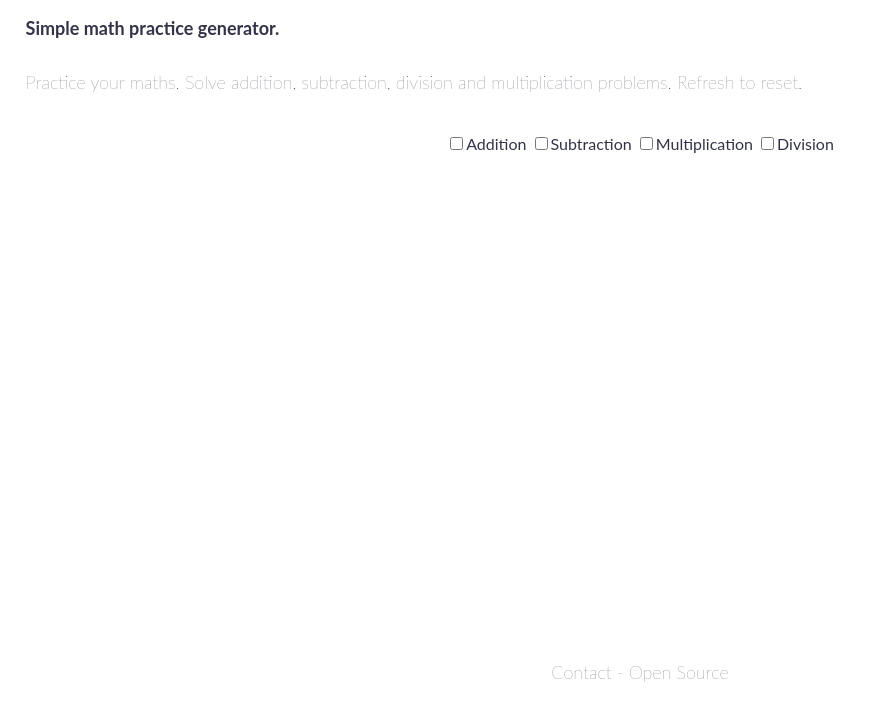
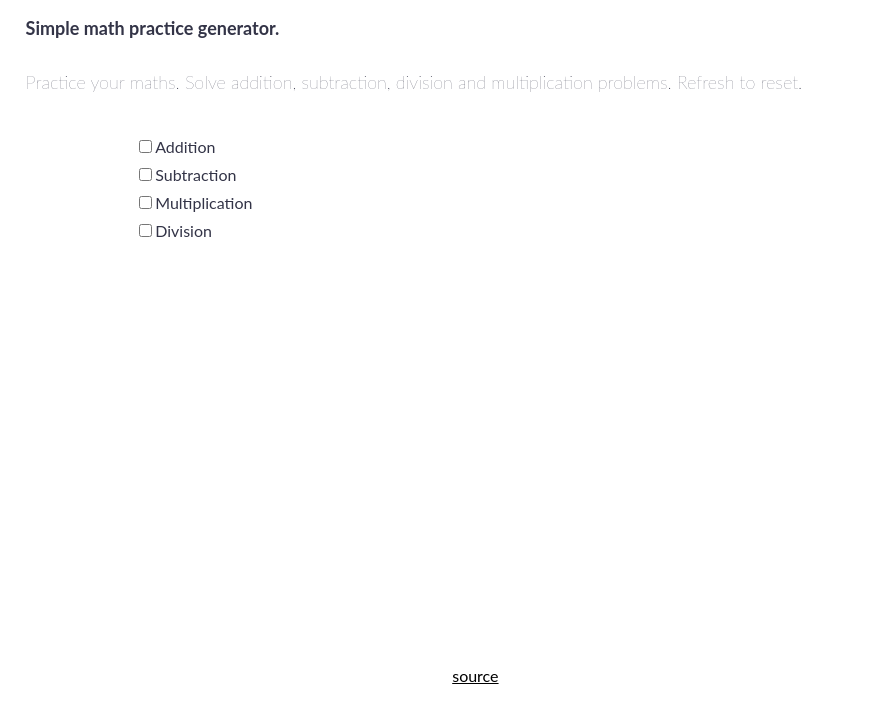
Before and after one commit to khlam/math, a plain HTML site: page index.html in a window 1280 px wide. Shown: the part 94-800 px from the top of the page, without its empty margins (0-870 px from the left). Drawn offline with Linux system fonts and the light colour scheme.

Commit message:
layout update

```diff
--- a/css/style.css
+++ b/css/style.css
@@ -1,11 +1,3 @@
-.footer {
-    position: fixed;
-    left: 0;
-    bottom: 0;
-    width: 100%;
-    text-align: center;
- }
-
 input[type="number"]{
     font-size: 24px;
     text-decoration:none;
@@ -18,9 +10,12 @@ input[type="number"]::-webkit-outer-spin-button, input[type="number"]::-webkit-i
     margin: 0;
 }
 
+input {
+    font-size: 5em;
+}
 
 .question {
-    font-size: 1em;
+    font-size: 5em;
 }
 
 td.correctAnswer {
@@ -37,3 +32,25 @@ td.wrongAnswer {
     padding-top: 30px;
     z-index: -1;
 }
+
+a {
+    color: black;
+}
+
+a:hover {
+    background-color: lightgreen;
+}
+
+.footer {
+    position: fixed;
+    height: 50px;
+    bottom: 0px;
+    left: 0px;
+    right: 0px;
+    margin-bottom: 0px;
+    z-index: 1;
+}
+
+button {
+    font-size: 4em;
+}
--- a/index.html
+++ b/index.html
@@ -39,18 +39,44 @@
         </div>
 
         <div id="params">
-            <div id="chooseProblems" class="row">
-                <div class= "col-12" style='text-align: center;'>
+            <div class="row">
+                <div class= "col-1"></div>
+                <div class= "col-10">
+                    <table>
+                        <tr>
+                            <td>
                                 <input type="checkbox" id="add" onClick="params.init = initGenProblems()">Addition</input>
+                            </td>
+                        </tr>
+                        <tr>
+                            <td>
                                 <input type="checkbox" id="sub" onClick="params.init = initGenProblems()">Subtraction</input>
+                            </td>
+                        </tr>
+                        <tr>
+                            <td>
                                 <input type="checkbox" id="mul" onClick="params.init = initGenProblems()">Multiplication</input>
+                            </td>
+                        </tr>
+                        <tr>
+                            <td>
                                 <input type="checkbox" id="div" onClick="params.init = initGenProblems()">Division</input>
+                            </td>
+                        </tr>
+                    </table>
+                </div>
+            </div>
+
+            <div class="row">
+                <div class= "col-1"></div>
+                <div class= "col-10">
+                    <button id="startButton" onClick="_generateProblem(params)" style="display: none">Start!</button>
                 </div>
             </div>
 
             <div id="addition" class="row" style="display: none">
-                <div class= "col-12" style='text-align: center;'>
-                    <h1>Addition</h1>
+                <div class= "col-1"></div>
+                <div class= "col-8">
                     <h3>Addition ranges from
                         <input type="number" id="addition_LOWER" value=1></input>
                         to
@@ -60,25 +86,30 @@
             </div>
 
             <div id="subtraction" class="row" style="display: none">
-                <h1>Subtraction</h1>
+                <div class= "col-1"></div>
+                <div class= "col-8">
                     <h3>Subtraction ranges from
                         <input type="number" id="subtraction_LOWER" value=1></input>
                         to
                         <input type="number" id="subtraction_UPPER" value=144></input>
                     </h3>
                 </div>
+            </div>
+
             <div id="multiplication" class="row" style="display: none">
-                <h1>Multiplication</h1>
+                <div class= "col-1"></div>
+                <div class= "col-8">
                     <h3>Multiplication ranges from
                         <input type="number" id="multiplication_LOWER" value=1></input>
                         to
                         <input type="number" id="multiplication_UPPER" value=144></input>
                     </h3>
                 </div>
+            </div>
 
             <div id="division" class="row" style="display: none">
-                <div class= "col-12" style='text-align: center;'>
-                    <h1>Division</h1>
+                <div class= "col-1"></div>
+                <div class= "col-8">
                     <h3>Dividend ranges from
                         <input type="number" id="divisionDividend_LOWER" value=1></input>
                         to
@@ -91,19 +122,25 @@
                     </h3>
                 </div>
             </div>
+        </div>
 
-            <button id="startButton" onClick="_generateProblem(params)" style="display: none">Start!</button>
-
-        </div>
         <div id="currentProblem" class="row"></div>
 
         <div id="questionHistory" class="row">
+            <div class= "col-2"></div>
+            <div class= "col-8">
                 <table id="questionHistoryTable"></table>
             </div>
 
-        <div class="footer">
-            <p><a href="https://khlam.github.io/" style="text-decoration:none">Contact</a> - <a href="https://github.com/khlam/math" style="text-decoration:none">Open Source</a></p>
         </div>
+
+        <footer class="footer">
+            <div class="row">
+                <div class="col-4"></div>
+                <div class="col-4"><a href="https://github.com/khlam/math">source</a></div>
+            </div>
+        </footer>
+
     </body>
 
     <script>
```
Lines whose indentation alone changed are shown as unchanged.
